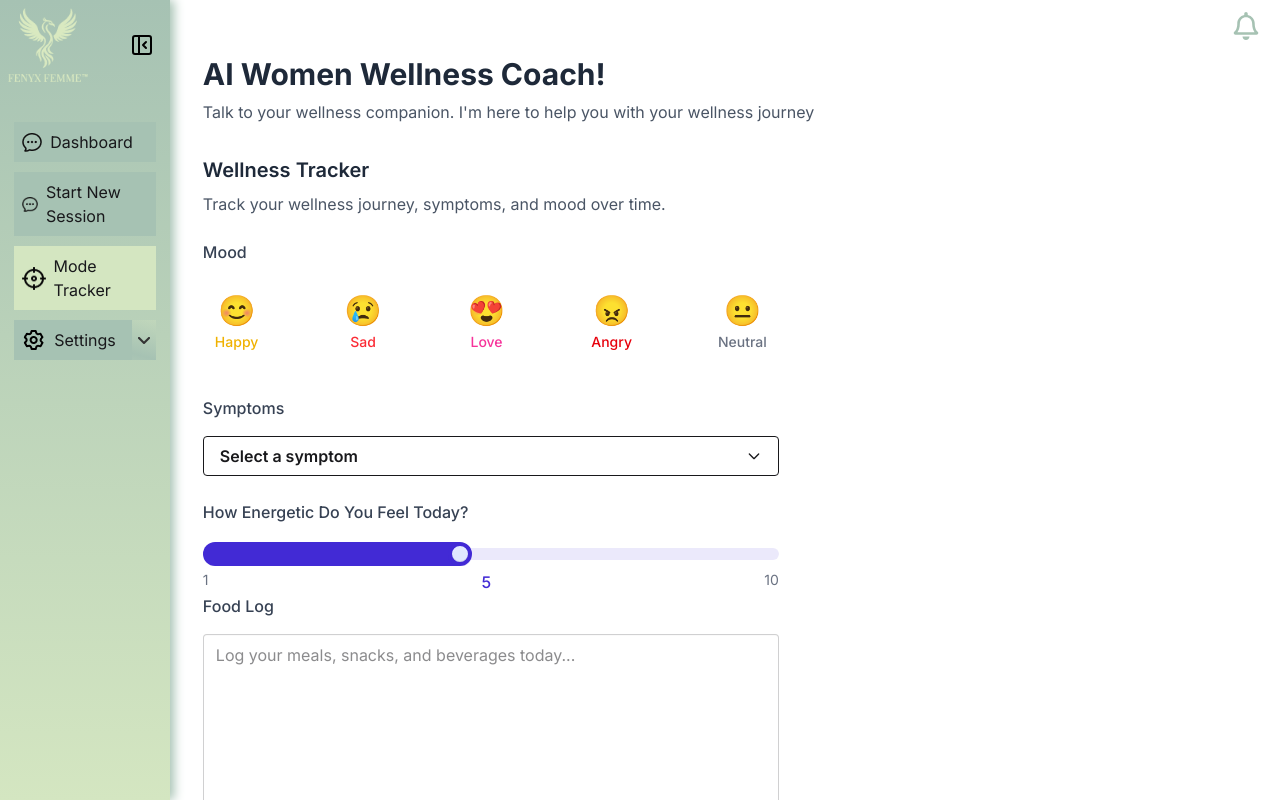
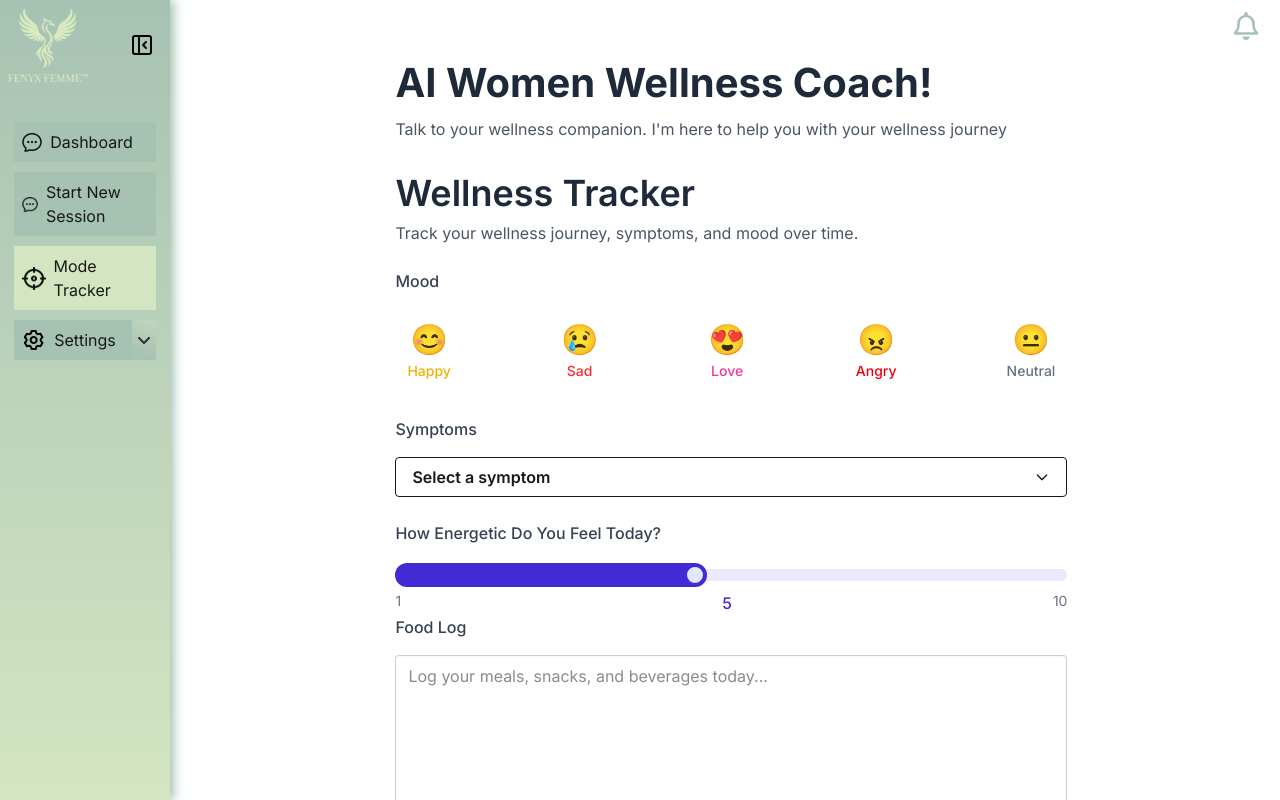
Before and after one commit to FaisalHasanEmon/female-healthcare, a React (Vite) app in the folder front-end/: page /dashboard/mode-tracker in a window 1280 px wide. Built offline with nearby package versions, Linux system fonts and the light colour scheme; a web font is replaced by a local one.

Commit message:
Mode Tracker updated

```diff
--- a/front-end/src/pages/user-dashboard-pages/ModeTracker/ModeTracker.jsx
+++ b/front-end/src/pages/user-dashboard-pages/ModeTracker/ModeTracker.jsx
@@ -44,34 +44,32 @@ const ModeTracker = () => {
   };
 
   return (
-    <div className="min-h-screen mt-14">
-      <div className="container mx-auto px-5 ">
-        {/* Header */}
-        <div className="mb-6 sm:mb-8">
-          <h1 className="text-xl sm:text-2xl lg:text-3xl font-bold text-gray-800 mb-2 ">
+    <div className="min-h-screen mt-14 container px-5  mx-auto">
+      <div className="w-full sm:w-lg lg:w-2xl mx-auto flex flex-col justify-center items-center ">
+        {/* Wellness Tracker Section */}
+        <div className="mb-6">
+          <h1 className="text-xl sm:text-2xl lg:text-[40px] font-bold text-gray-800 mb-2 ">
             AI Women Wellness Coach!
           </h1>
-          <p className="text-gray-600 text-sm sm:text-base max-w-2xl ">
+          <p className="text-gray-600 text-sm sm:text-base mb-6 sm:mb-8 ">
             Talk to your wellness companion. I'm here to help you with your
             wellness journey
           </p>
-        </div>
-
-        {/* Wellness Tracker Section */}
-        <div className="mb-6">
-          <h2 className="text-lg sm:text-xl font-semibold text-gray-800 mb-2">
+          <h2 className="text-lg sm:text-xl lg:text-4xl font-semibold text-gray-800 mb-2">
             Wellness Tracker
           </h2>
           <p className="text-gray-600 text-sm sm:text-base mb-6">
             Track your wellness journey, symptoms, and mood over time.
           </p>
 
+          <div>
+            <div className="space-y-6">
               {/* Mood Selection */}
-          <div className="mb-6 sm:mb-8">
+              <div>
                 <h3 className="font-medium text-gray-700 mb-3 sm:mb-4 text-sm sm:text-base">
                   Mood
                 </h3>
-            <div className="flex justify-between  gap-2 sm:gap-4 max-w-lg lg:max-w-xl">
+                <div className="flex justify-between  gap-2 sm:gap-4 ">
                   {moodOptions.map((mood) => (
                     <button
                       key={mood.value}
@@ -96,16 +94,12 @@ const ModeTracker = () => {
                   ))}
                 </div>
               </div>
-
-          <div>
-            {/* Left Column */}
-            <div className="space-y-6">
               {/* Symptoms Selection */}
               <div>
                 <h3 className="font-medium text-gray-700 mb-3 sm:mb-4 text-sm sm:text-base">
                   Symptoms
                 </h3>
-                <div className="dropdown dropdown-bottom w-full sm:w-lg lg:w-xl">
+                <div className="dropdown dropdown-bottom w-full ">
                   <div
                     tabIndex={0}
                     role="button"
@@ -166,7 +160,7 @@ const ModeTracker = () => {
                 <h3 className="font-medium text-gray-700 mb-3 sm:mb-4 text-sm sm:text-base">
                   How Energetic Do You Feel Today?
                 </h3>
-                <div className="w-full sm:w-lg lg:w-xl">
+                <div className="w-full ">
                   <input
                     type="range"
                     min="1"
@@ -195,7 +189,7 @@ const ModeTracker = () => {
                   Food Log
                 </h3>
                 <textarea
-                  className="textarea textarea-bordered w-full sm:w-lg lg:w-xl h-32 sm:h-40 lg:h-48 resize-none text-sm sm:text-base"
+                  className="textarea textarea-bordered w-full sm:w-lg lg:w-2xl h-32 sm:h-40 lg:h-48 resize-none text-sm sm:text-base"
                   placeholder="Log your meals, snacks, and beverages today..."
                   value={foodLog}
                   onChange={(e) => setFoodLog(e.target.value)}
```
Lines whose indentation alone changed are shown as unchanged.
